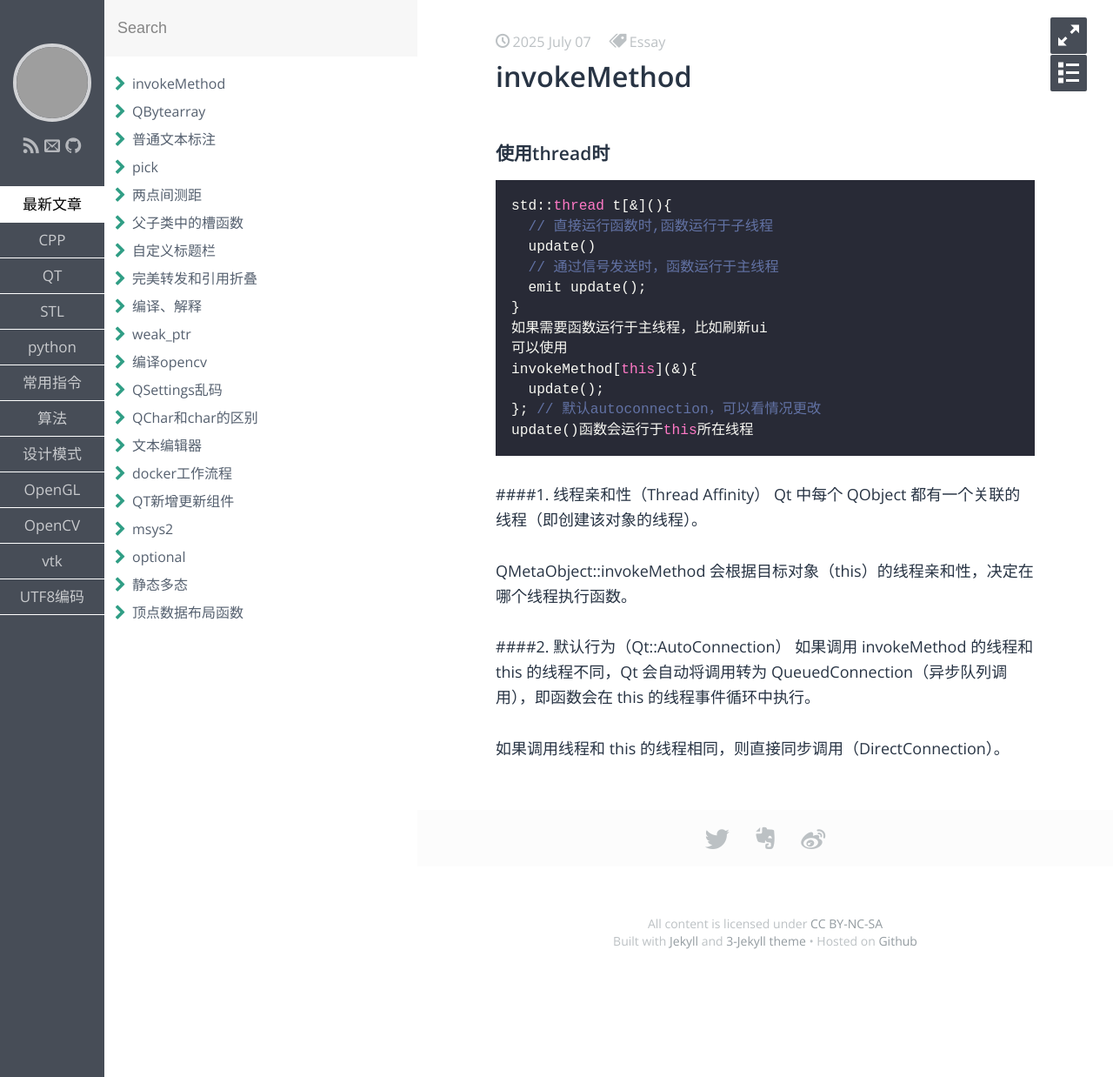
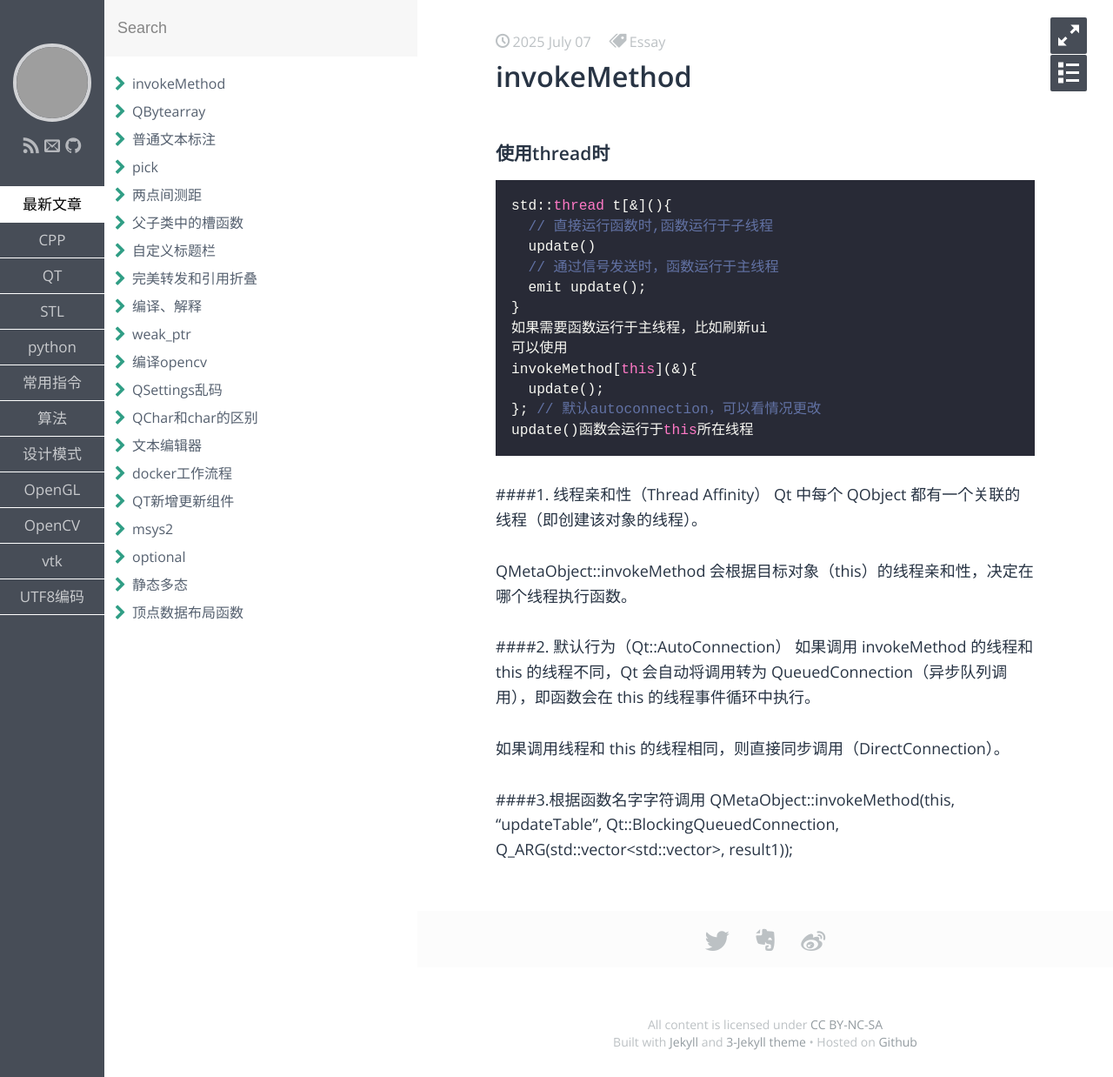
Before and after one commit to aliangaaa/aliangaaa.github.io, a Jekyll site: the page built from _posts/QT/2025-7-7-invokeMethod.md, in a window 1280 px wide. Shown: the whole page at 87% size. Built offline with Jekyll 4.4.1, drawn with Linux system fonts in a browser that asks for light colours; some web fonts are replaced; grey boxes are pictures that could not be loaded.

Commit message:
Update 2025-7-7-invokeMethod.md

```diff
--- a/_posts/QT/2025-7-7-invokeMethod.md
+++ b/_posts/QT/2025-7-7-invokeMethod.md
@@ -30,3 +30,6 @@ QMetaObject::invokeMethod 会根据目标对象（this）的线程亲和性，
 如果调用 invokeMethod 的线程和 this 的线程不同，Qt 会自动将调用转为 QueuedConnection（异步队列调用），即函数会在 this 的线程事件循环中执行。
 
 如果调用线程和 this 的线程相同，则直接同步调用（DirectConnection）。
+
+####3.根据函数名字字符调用
+QMetaObject::invokeMethod(this, "updateTable", Qt::BlockingQueuedConnection, Q_ARG(std::vector<std::vector<double>>, result1));
```
